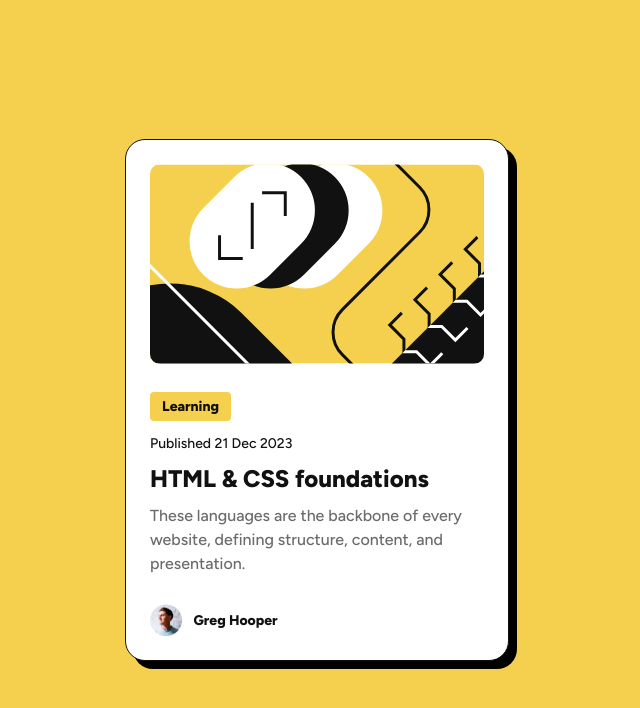
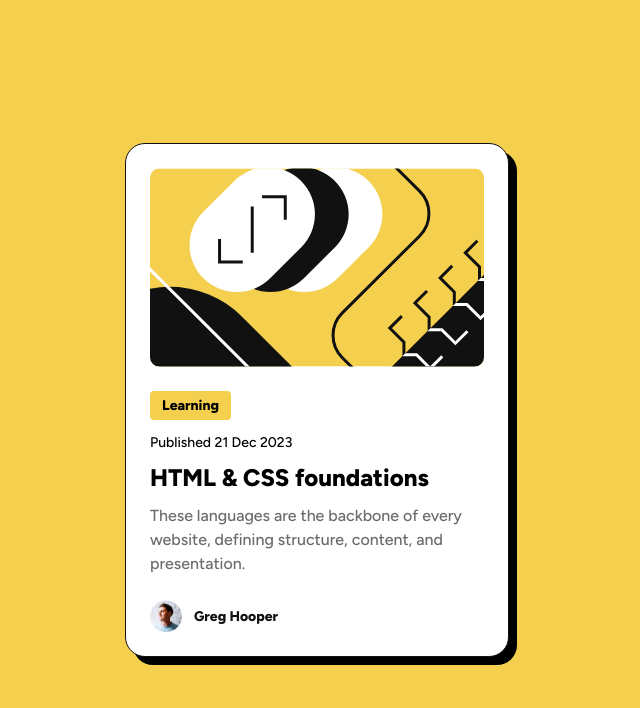
Before and after one commit to schindlerdumagat/blog-preview-card, a plain HTML site: page index.html in a window 1280 px wide. Shown: the whole page, without its empty margins (323-963 px from the left). Drawn offline with Linux system fonts and the light colour scheme.

Commit message:
Refactor content and styling

```diff
--- a/index.html
+++ b/index.html
@@ -25,18 +25,16 @@
     <main>
       <h1 class="visually-hidden">Sample Blog Preview Card Component</h1>
       <article>
-        <img src="assets/images/illustration-article.svg" alt="blog image">
-        <div class="blog-content">
-          <span class="blog-label">Learning</span>
-          <span class="blog-date">Published 21 Dec 2023</span>
+        <img class="card-image" src="/assets/images/illustration-article.svg" alt="blog">
+        <div class="card-content">
+          <span class="card-tag">Learning</span>
+          <span class="published-date">Published 21 Dec 2023</span>
           <h2><a href="https://www.google.com/" target="_blank">HTML & CSS foundations</a></h2>
           <p>These languages are the backbone of every website, defining structure, content, and presentation.</p>
         </div>
         <div class="author-container">
-          <div class="avatar-container">
-            <img src="assets/images/image-avatar.webp" alt="author picture">
-          </div>
-          <span class="author-name">Greg Hooper</span>
+          <img src="assets/images/image-avatar.webp" alt="author">
+          <p>Greg Hooper</p>
         </div>
       </article>
     </main>
--- a/styles/main.css
+++ b/styles/main.css
@@ -6,105 +6,98 @@
 }
 
 body {
-  font-family: "Figtree", serif;
-}
-
-main {
-  min-height: 100vh;
-  background-color: var(--main-bg-color);
   display: flex;
   justify-content: center;
   align-items: center;
-  color: var(--text-primary);
+  font-family: "Figtree", serif;
+  padding: 1.5rem;
+  background-color: var(--main-bg-color);
 }
 
 article {
-  position: relative;
   display: flex;
   flex-direction: column;
-  justify-content: space-between;
-  align-items: start;
   gap: 24px;
-  width: clamp(327px, 40vw, 384px);
-  height: clamp(501px, 68vw, 522px);
-  padding: 24px;
+  max-width: 24rem;
   background-color: var(--card-bg-color);
+  padding: 1.5rem;
+  border: 1px solid var(--text-primary);
   border-radius: 20px;
   box-shadow: 8px 8px black;
-  border: 1px solid var(--text-primary);
-  transition: 0.7s;
+  position: relative;
 }
 
-article a {
+article:hover {
+  transition: 0.3s;
+  box-shadow: 16px 16px black;
+}
+
+article:hover h2 {
+  transition: 0.3s;
+  color: var(--main-bg-color);
+}
+
+.card-image {
+  border-radius: 10px;
+}
+
+.card-content {
+  display: flex;
+  flex-direction: column;
+  gap: 12px;
+}
+
+.card-tag {
+  padding: 4px 12px;
+  background-color: var(--main-bg-color);
+  width: fit-content;
+  border-radius: 4px;
+  font-size: clamp(0.75rem, 0.8px + 2.3vw, 0.875rem);
+  font-weight: 800;
+}
+
+.published-date {
+  font-size: clamp(0.75rem, 0.8px + 2.3vw, 0.875rem);
+  font-weight: 500;
+}
+
+h2 {
+  font-size: clamp(1.25rem, 0.8px + 3.2vw, 1.5rem);;
+  font-weight: 800;
+}
+
+h2 a {
   text-decoration: none;
 }
 
-article a::before {
+h2 a::before {
   content: "";
   position: absolute;
-  top: 0px;
-  right: 0px;
-  bottom: 0px;
-  left: 0px;
+  top: 0;
+  bottom: 0;
+  left: 0;
+  right: 0;
+
 }
 
-article:hover {
-  box-shadow: 16px 16px black;
-}
-
-article:hover .blog-content h2 {
-  color: var(--main-bg-color);
-}
-
-article img {
-  border-radius: 10px;
-}
-
-.blog-content {
-  display: flex;
-  flex-direction: column;
-  align-items: start;
-  gap: 12px;
-}
-
-.blog-content .blog-label {
-  background-color: var(--main-bg-color);
-  padding: 4px 12px;
-  border-radius: 4px;
-  font-size: clamp(12px, 3vw, 14px);
-  font-weight: 800;
-}
-
-.blog-content .blog-date {
-  font-size: clamp(12px, 3vw, 14px);
-}
-
-.blog-content h2 {
-  font-size: clamp(20px, 5vw, 24px);
-  font-weight: 800;
-  transition: 0.7s;
-}
-
-.blog-content p {
+p {
+  font-size: clamp(0.875rem, 0.8px + 2.3vw, 1rem);
+  font-weight: 500;
   color: var(--text-secondary);
-  font-size: clamp(14px, 3vw, 16px);
 }
 
 .author-container {
   display: flex;
-  justify-content: start;
   align-items: center;
   gap: 12px;
-  width: 129px;
-  height: 32px;
 }
 
-.author-container .avatar-container,
-.author-container .avatar-container img {
-  height: 100%;
+.author-container img {
+  width: 2rem;
 }
 
-.author-container .author-name {
-  font-size: 14px;
+.author-container p {
+  color: var(--text-primary);
   font-weight: 800;
+  font-size: 0.875rem;
 }
```
